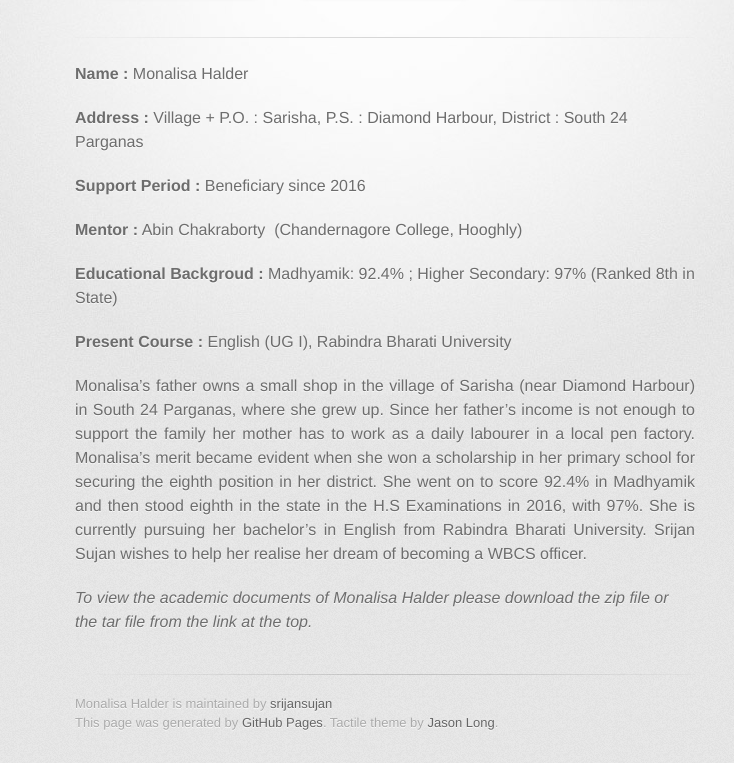
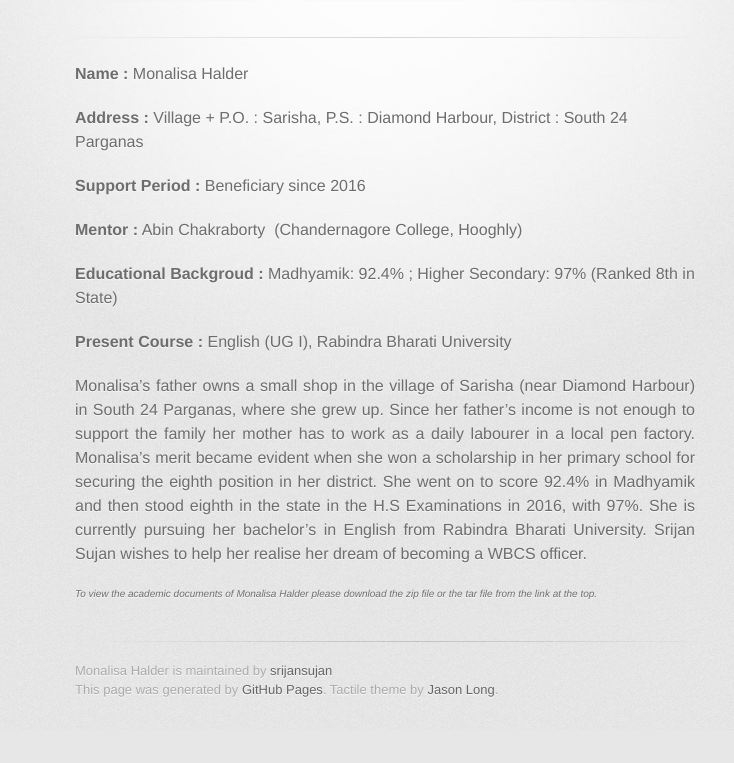
Before and after one commit to srijansujan/monalisahalder, a plain HTML site: page index.html in a window 1280 px wide. Shown: the part 178-941 px from the top of the page, without its empty margins (255-989 px from the left). After the commit the page ends 908 px from the top, so only its background shows below. Drawn offline with Linux system fonts and the light colour scheme; a web font is replaced by a local one.

Commit message:
Update index.html

```diff
--- a/index.html
+++ b/index.html
@@ -45,7 +45,7 @@
 
 <p align="justify"> Monalisa’s father owns a small shop in the village of Sarisha (near Diamond Harbour) in South 24 Parganas, where she grew up. Since her father’s income is not enough to support the family her mother has to work as a daily labourer in a local pen factory. Monalisa’s merit became evident when she won a scholarship in her primary school for securing the eighth position in her district. She went on to score 92.4% in Madhyamik and then stood eighth in the state in the H.S Examinations in 2016, with 97%. She is currently pursuing her bachelor’s in English from Rabindra Bharati University. Srijan Sujan wishes to help her realise her dream of becoming a WBCS officer. </p>
 
-<p><em><font size="3">To view the academic documents of Monalisa Halder please download the zip file or the tar file from the link at the top.</font></em></p>
+<p style="font-size:10px"><em>To view the academic documents of Monalisa Halder please download the zip file or the tar file from the link at the top.</em></p>
         </section>
 
         <footer>
```
